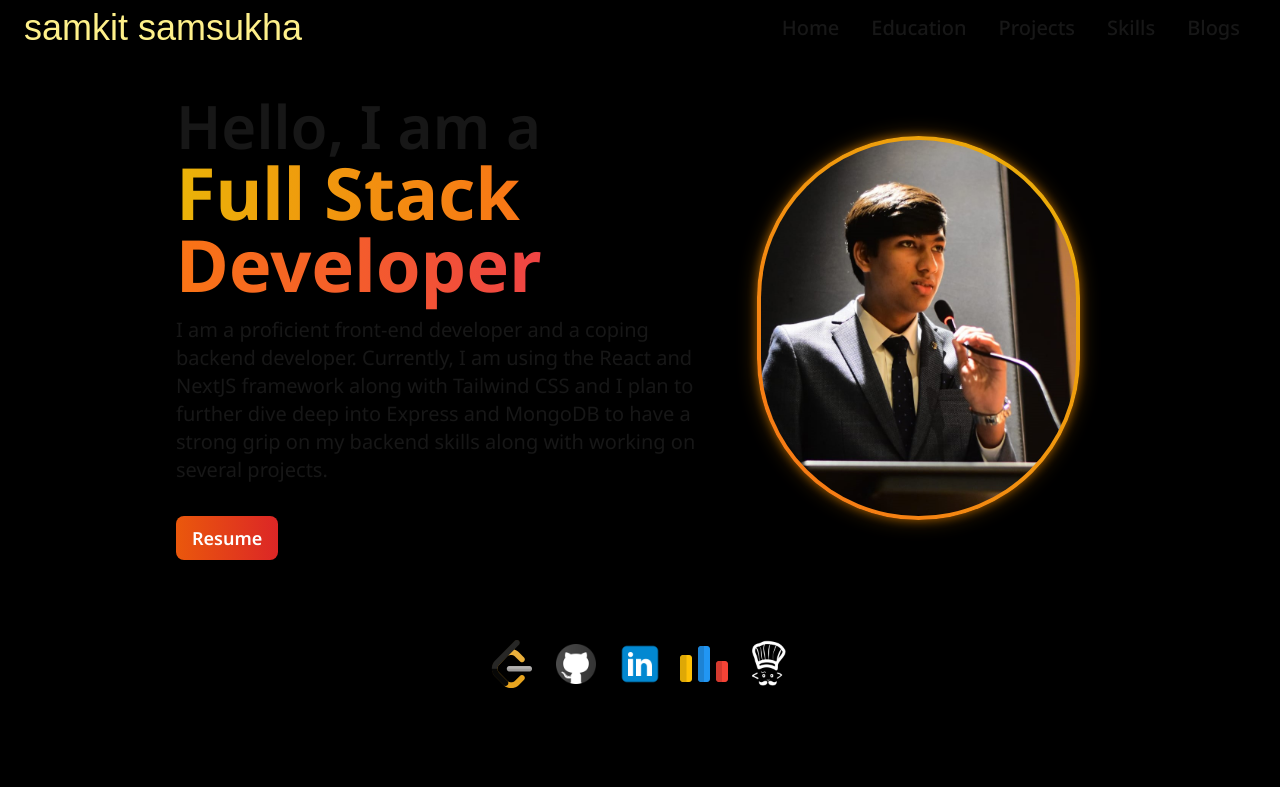
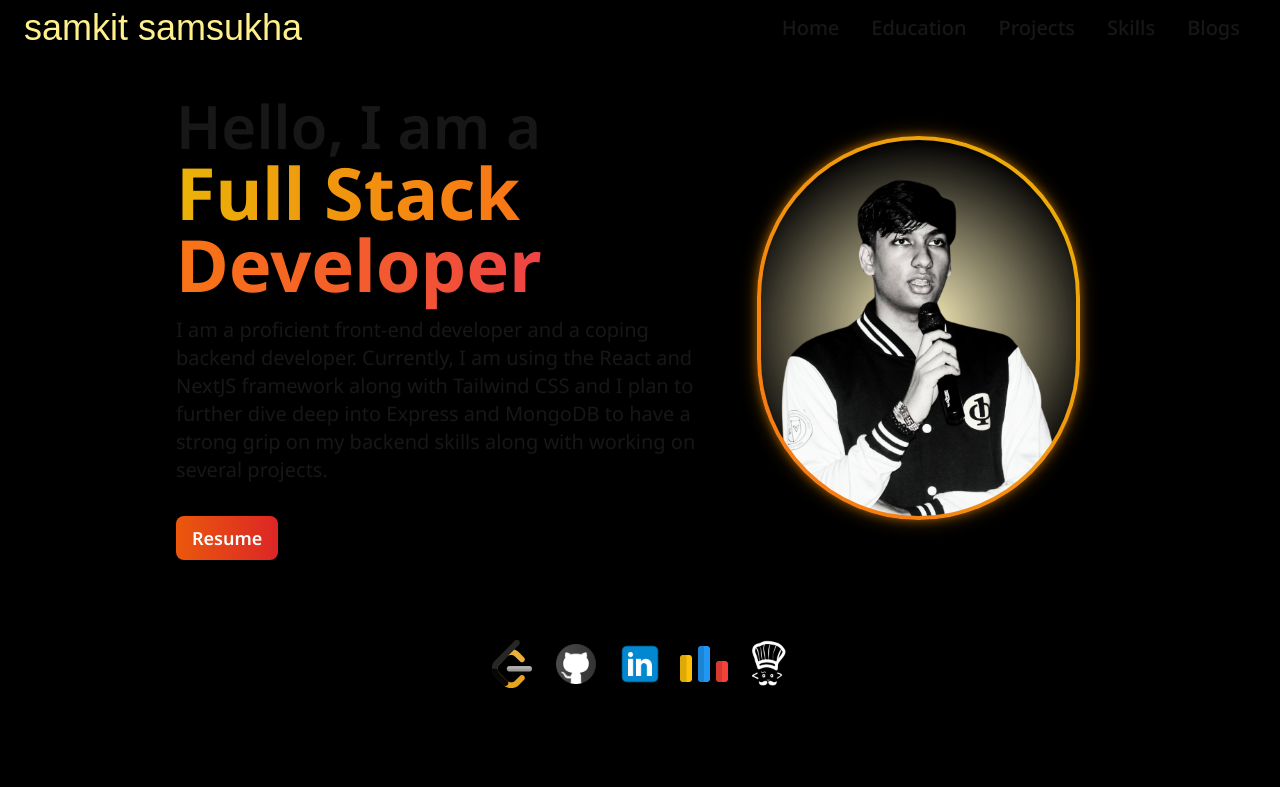
Before and after one commit to samkitsamsukha/samkit-samsukha, a Next.js app: page / in a window 1280 px wide. Shown: the top 787 px of the page. Built offline with nearby package versions, Linux system fonts and the light colour scheme; a web font is replaced by a local one.

Commit message:
hero image change

```diff
--- a/src/app/page.tsx
+++ b/src/app/page.tsx
@@ -76,7 +76,7 @@ export default function Home() {
 							}
 						`}</style>
 						<Image
-							src="/heroImage.jpg"
+							src="/heroImage2.png"
 							alt="Amoeboid Structure"
 							layout="fill"
 							objectFit="cover"
```
Also changed, not shown: public/heroImage2.png (added).
